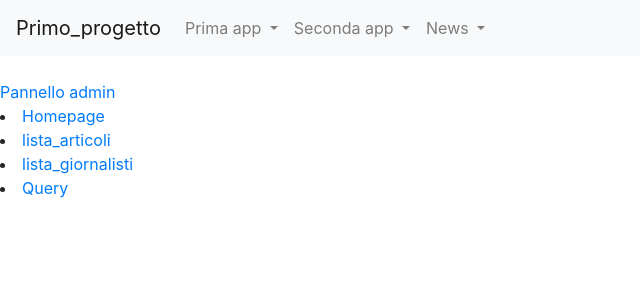
After one commit to MatteoRanzani/primo_progetto, a Django app: page /news/index_news/ in a window 1280 px wide. The commit adds this page. Shown: the top 300 px of the page, without its empty margins (0-640 px from the left). Run offline with Django 4.2, Linux system fonts and the light colour scheme.

Commit message:
passo 20

```diff
--- /dev/null
+++ b/news/templates/index_news.html
@@ -0,0 +1,12 @@
+{% extends "base.html"%}
+
+{%block title%} {{block.super}} | index_news {%endblock title%}
+{%block content%}
+
+    <a href="/admin">Pannello admin</a>
+    <li><a href="{% url 'news:homepage_news'%}"> Homepage</a></li>
+    <li><a href="{% url 'news:lista_articoli'%}"> lista_articoli</a></li>
+    <li><a href="{% url 'news:lista_giornalisti'%}"> lista_giornalisti</a></li>
+    <li><a href="{% url 'news:query'%}"> Query</a></li>
+
+{%endblock content%}
--- a/news/urls.py
+++ b/news/urls.py
@@ -5,12 +5,15 @@ app_name= 'news'
 
 urlpatterns= [
     path("", home, name="homeview"),
-     path("articoli", articoloDetailView, name="articolo_detail"),
+    path("articoli", articoloDetailView, name="articolo_detail"),
     path("articoli/<int:pk>", articoloDetailView, name="articolo_detail"),
     path("lista_articoli/<int:pk>", lista_articoli_giornalisti, name="lista_articoli"),
-    path("lista_articoli", lista_articoli_giornalisti, name="lista_articoli"),
-    path("homepage_news", home, name="homepage_news"),
-    path("query", query_base, name="query"),
+    path("lista_articoli/", lista_articoli_giornalisti, name="lista_articoli"),
+    path("homepage_news/", home, name="homepage_news"),
+    path("query/", query_base, name="query"),
+    path("gionalisti/<int:pk>", giornalistaDetailView, name="giornalista_detail"),
+    path("lista_giornalisti/", lista_giornalisti, name="lista_giornalisti"),
+    path('index_news/', index_news, name="index_news"),
 
 
 ]
--- a/news/views.py
+++ b/news/views.py
@@ -46,6 +46,12 @@ def articoloDetailView(request, pk=None):
     context={"articolo": articolo}
     return render (request, "articolo_detail.html", context)
 
+def giornalistaDetailView(request, pk=None):
+    giornalista=get_object_or_404(Giornalista, pk=pk)
+    articoli = Articolo.objects.filter(giornalista_id=pk)
+    context={"giornalista": giornalista, "articoli": articoli}
+    return render (request, "giornalista_detail.html", context)
+
 def lista_articoli_giornalisti(request, pk=None):
     if(pk==None):
         articoli=Articolo.objects.all()
@@ -57,11 +63,25 @@ def lista_articoli_giornalisti(request, pk=None):
     }
     return render (request, 'lista_articoli.html', context)
 
+def lista_giornalisti(request, pk=None):
+    if(pk==None):
+        giornalisti=Giornalista.objects.all()
+    else:
+        giornalisti = Giornalista.objects.filter(giornalista_id=pk)
+    context = {
+        'giornalisti': giornalisti,
+        'pk': pk,
+    }
+    return render (request, 'lista_gionalisti.html', context)
+
 def lista_giornalisti(request):
     giornalisti= Giornalista.objects.all()
     context= {"giornalisti": giornalisti}
     print(context)
     return render(request, "homepage_news.html", context)
+
+def index_news(request):
+    return render(request, "index_news.html")
 
 def query_base(request):
     #1. Tutti gli articoli scritti dai giornalisti di un certo cognome:
@@ -110,6 +130,32 @@ def query_base(request):
     #15 tutti gli articoli che contengono una certa parola nel titolo:
     articoli_parola= Articolo.objects.filter(titolo__icontains='importante')
 
+    #16 articoli pubblicati in un certo mese di un anno specifico
+    #nota per poter modificare la data di un articolo togliere la proprietà auto_now0True al field data nel model
+    #poi dare i comandi makemigrations e migrate per applicare le modifiche al database
+    articoli_mese_anno=Articolo.objects.filter(data__month=1, data__year=2023)
+
+    #17 giornalisti con almeno un articolo con più di 100 visualizzazioni
+    giornalisti_con_articoli_popolari= Giornalista.objects.filter(articoli__visualizzazioni__gte=100).distinct()
+
+    # utilizzo di più condizioni di selezione
+    data=datetime.date(1990, 1, 1)
+    visualizzazioni=50
+    #per mettere in AND le condizioni separarle con le virgole
+    #18 scrivi quali articoli vengono seezionati
+    articoli_con_and= Articolo.objects.filter(giornalista__anno_di_nascita__gt=data, visualizzazioni__gte=visualizzazioni)
+
+    #per mettere in OR le condizioni separarle con la virgola
+    from django.db.models import Q
+    #19 scrivi quali articoli vengono selezionati
+    articoli_con_or=Articolo.objects.filter(Q(giornalista__anno_di_nascita__gt=data) | Q(visualizzazioni__gte=visualizzazioni))
+
+    #per il NOT utilizzare l'operatore Q
+    #20 scrivi quali articoli vengono selezionati
+    articoli_con_not=Articolo.objects.filter(~Q(giornalista__anno_di_nascita__lt=data))
+    #oppuure il metodo exclude
+    articoli_con_not2=Articolo.objects.exclude(giornalista__anno_di_nascita__lt=data)
+
     #creare il dizionario context
     context= {
         'articoli_cognome': articoli_cognome,
@@ -127,6 +173,12 @@ def query_base(request):
         'ultimi': ultimi,
         'articoli_minime_visualizzazioni': articoli_minime_visualizzazioni,
         'articoli_parola': articoli_parola,
+        'articoli_mese_anno': articoli_mese_anno,
+        'giornalisti_con_articoli_popolari': giornalisti_con_articoli_popolari,
+        'articoli_con_and': articoli_con_and,
+        'articoli_con_or': articoli_con_or,
+        'articoli_con_not': articoli_con_not,
+        'articoli_con_not2': articoli_con_not2,
     }
 
     return render (request, 'query.html', context)
--- a/seconda_app/urls.py
+++ b/seconda_app/urls.py
@@ -6,4 +6,5 @@ urlpatterns=[
     path('es_if', es_if, name='es_if'),
     path('if_else_elif', if_else_elif, name='if_else_elif'),
     path('es_for', es_for, name='es_for'),
+    path('', index_seconda, name='index_seconda'),
 ]
--- a/seconda_app/views.py
+++ b/seconda_app/views.py
@@ -24,3 +24,6 @@ def es_for(request):
         'my_dict' : {'chiave1': 'Valore 1', 'chiave2': 'Valore 2'}
     }
     return render(request, "es_for.html", context)
+
+def index_seconda(request):
+    return render(request, "index_seconda.html")
--- a/templates/base.html
+++ b/templates/base.html
@@ -49,6 +49,7 @@
                 <div class="dropdown-menu" aria-labelledby="navbarDropdownMenuLink">
                   <a class="dropdown-item" href="{% url 'news:homepage_news'%}">Homepage</a>
                   <a class="dropdown-item" href="{% url 'news:lista_articoli'%}">Lista articoli</a>
+                  <a class="dropdown-item" href="{% url 'news:lista_giornalisti'%}">Lista giornalisti</a>
                   <a class="dropdown-item" href="{% url 'news:query'%}">Query</a>
                 </div>
               </li>
```
Also changed, not shown: news/templates/giornalista_detail.html (added, +16 -0 lines), news/templates/lista_articoli.html (+10 -7 lines), news/templates/lista_gionalisti.html (added, +17 -0 lines), news/templates/query.html (+46 -0 lines), seconda_app/templates/index_seconda.html (added, +10 -0 lines), templates/index_root.html (+4 -6 lines).
